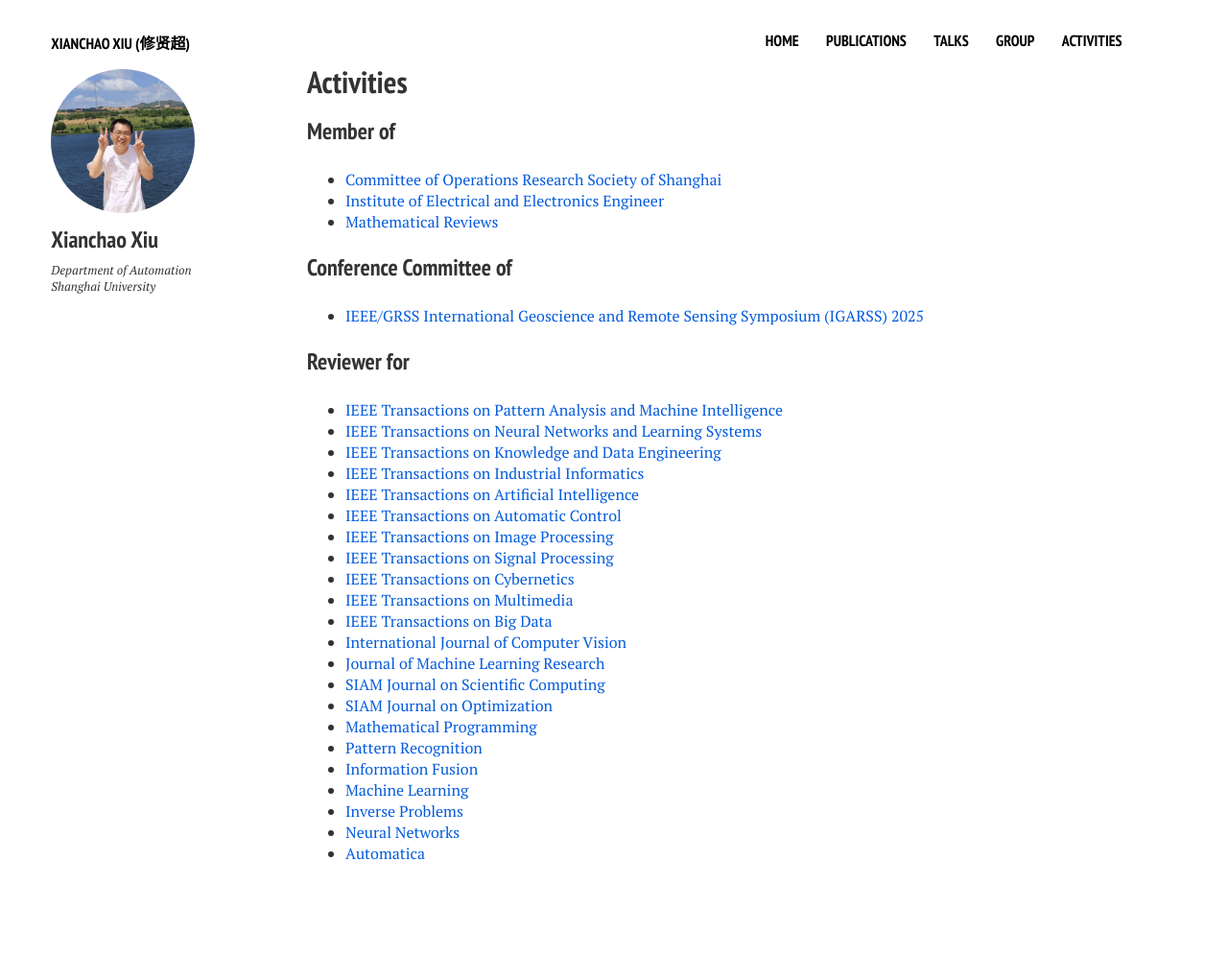
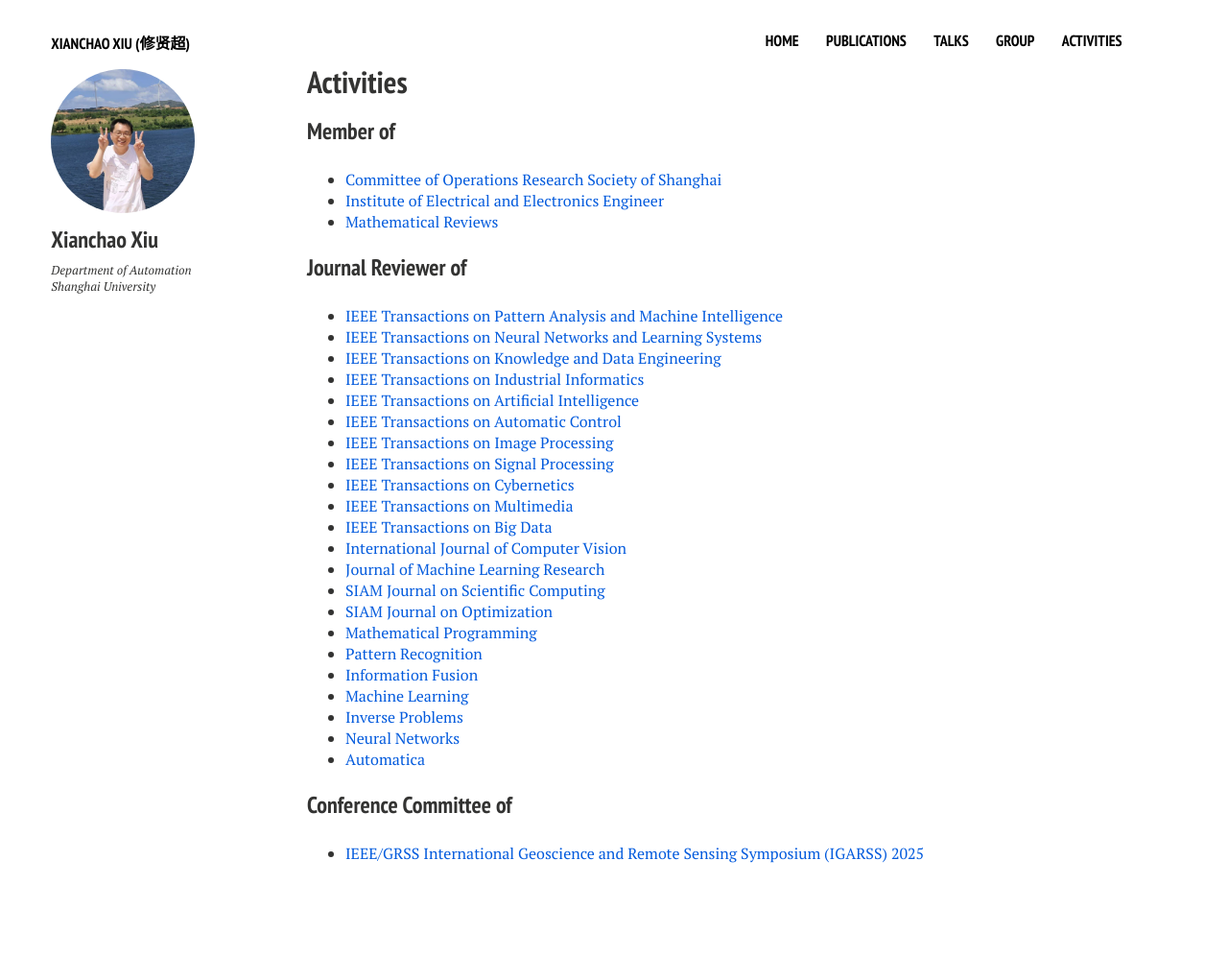
Before and after one commit to xianchaoxiu/xianchaoxiu.github.io, a Jekyll site: the page built from activities/index.md, in a window 1280 px wide. Shown: the whole page at 96% size. Built offline with Jekyll 4.4.1, drawn with Linux system fonts in a browser that asks for light colours; nearby versions of some CDN libraries; part of the change alters nothing that is shown.

Commit message:
Update index.md

```diff
--- a/activities/index.md
+++ b/activities/index.md
@@ -14,11 +14,7 @@ share: false
 * <a href="https://www.ams.org/mr-database" class="textlink" target="_blank">Mathematical Reviews</a> <br>
 
 
-### Conference Committee of
-* <a href="https://2025.ieeeigarss.org/" class="textlink" target="_blank">IEEE/GRSS International Geoscience and Remote Sensing Symposium (IGARSS) 2025 </a> <br>
-
-
-### Reviewer for
+### Journal Reviewer of
 * <a href="https://ieeexplore.ieee.org/xpl/RecentIssue.jsp?punumber=34" class="textlink" target="_blank">IEEE Transactions on Pattern Analysis and Machine Intelligence </a> <br>
 * <a href="https://ieeexplore.ieee.org/xpl/RecentIssue.jsp?punumber=5962385" class="textlink" target="_blank">IEEE Transactions on Neural Networks and Learning Systems</a> <br>
 * <a href="https://ieeexplore.ieee.org/xpl/RecentIssue.jsp?punumber=69" class="textlink" target="_blank">IEEE Transactions on Knowledge and Data Engineering</a> <br>
@@ -41,3 +37,7 @@ share: false
 * <a href="https://iopscience.iop.org/journal/0266-5611" class="textlink" target="_blank">Inverse Problems</a> <br>
 * <a href="https://www.sciencedirect.com/journal/neural-networks" class="textlink" target="_blank">Neural Networks</a> <br>
 * <a href="https://www.sciencedirect.com/journal/automatica" class="textlink" target="_blank">Automatica</a> <br>
+
+
+### Conference Committee of
+* <a href="https://2025.ieeeigarss.org/" class="textlink" target="_blank">IEEE/GRSS International Geoscience and Remote Sensing Symposium (IGARSS) 2025 </a> <br>
```
